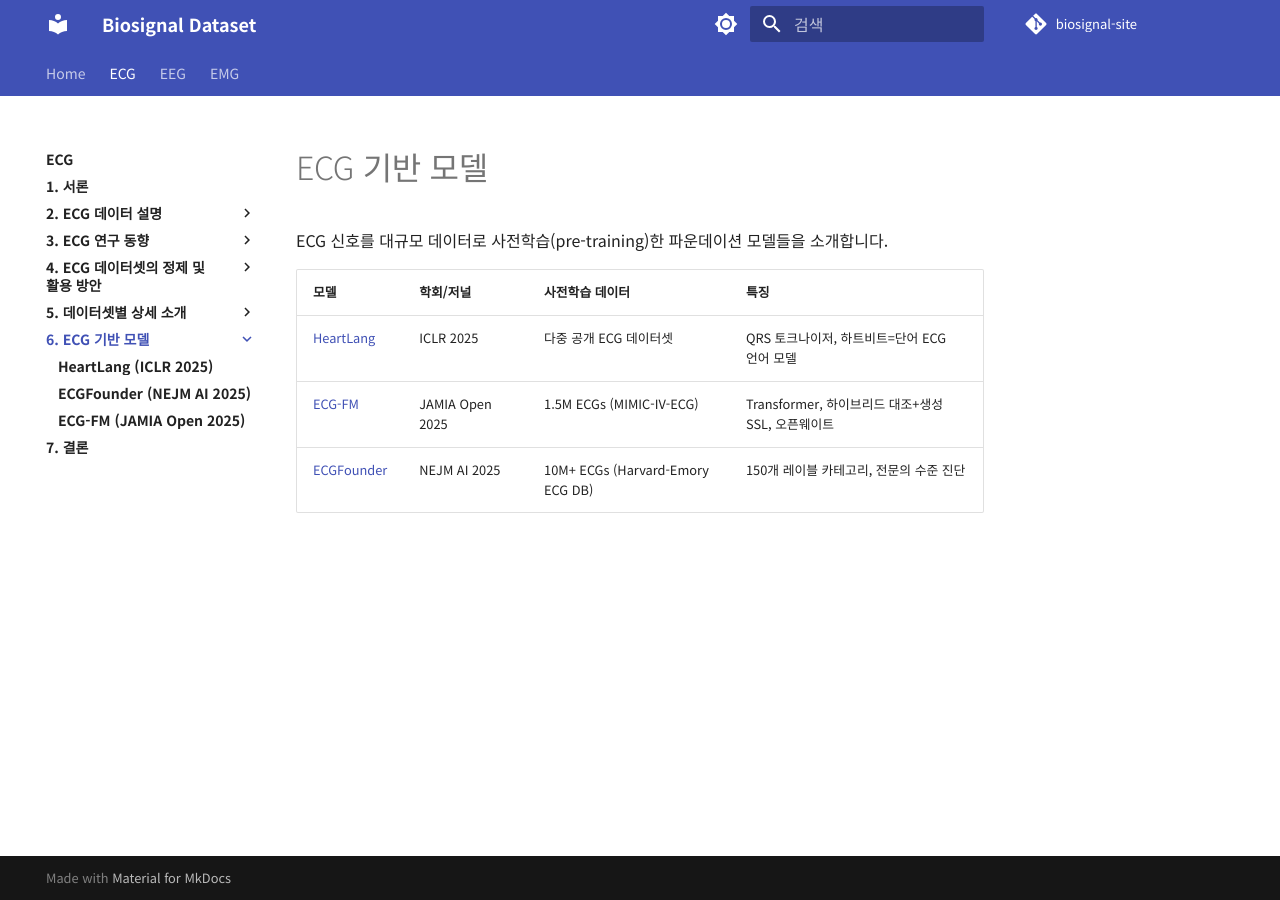
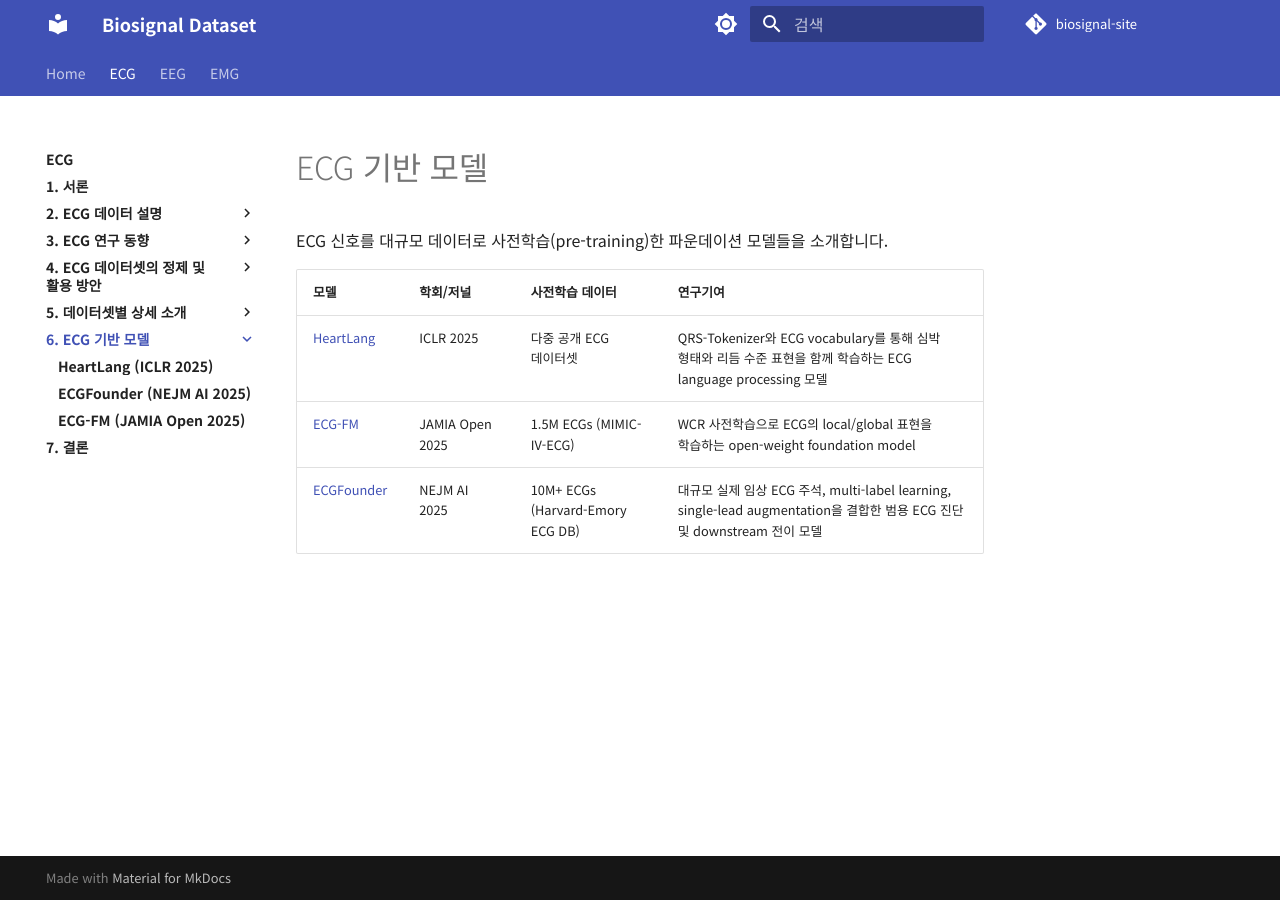
Before and after one commit to iwantjeonyeok/biosignal-site, an MkDocs documentation site: the page built from docs/ecg/6-ecg-기반-모델/index.md, in a window 1280 px wide. Built offline with MkDocs 1.6.1 and Material for MkDocs 9.7.7, drawn with Linux system fonts in a browser that asks for light colours; comment, search, counter and statistics services are not loaded.

Commit message:
Update index.md

```diff
--- a/docs/ecg/6-ecg-기반-모델/index.md
+++ b/docs/ecg/6-ecg-기반-모델/index.md
@@ -2,8 +2,8 @@
 
 ECG 신호를 대규모 데이터로 사전학습(pre-training)한 파운데이션 모델들을 소개합니다.
 
-| 모델 | 학회/저널 | 사전학습 데이터 | 특징 |
+| 모델 | 학회/저널 | 사전학습 데이터 | 연구기여 |
 |------|-----------|----------------|------|
-| [HeartLang](heartlang.md) | ICLR 2025 | 다중 공개 ECG 데이터셋 | QRS 토크나이저, 하트비트=단어 ECG 언어 모델 |
-| [ECG-FM](ecg-fm.md) | JAMIA Open 2025 | 1.5M ECGs (MIMIC-IV-ECG) | Transformer, 하이브리드 대조+생성 SSL, 오픈웨이트 |
-| [ECGFounder](ecgfounder.md) | NEJM AI 2025 | 10M+ ECGs (Harvard-Emory ECG DB) | 150개 레이블 카테고리, 전문의 수준 진단 |
+| [HeartLang](heartlang.md) | ICLR 2025 | 다중 공개 ECG 데이터셋 | QRS-Tokenizer와 ECG vocabulary를 통해 심박 형태와 리듬 수준 표현을 함께 학습하는 ECG language processing 모델 |
+| [ECG-FM](ecg-fm.md) | JAMIA Open 2025 | 1.5M ECGs (MIMIC-IV-ECG) | WCR 사전학습으로 ECG의 local/global 표현을 학습하는 open-weight foundation model|
+| [ECGFounder](ecgfounder.md) | NEJM AI 2025 | 10M+ ECGs (Harvard-Emory ECG DB) | 대규모 실제 임상 ECG 주석, multi-label learning, single-lead augmentation을 결합한 범용 ECG 진단 및 downstream 전이 모델 |
```
